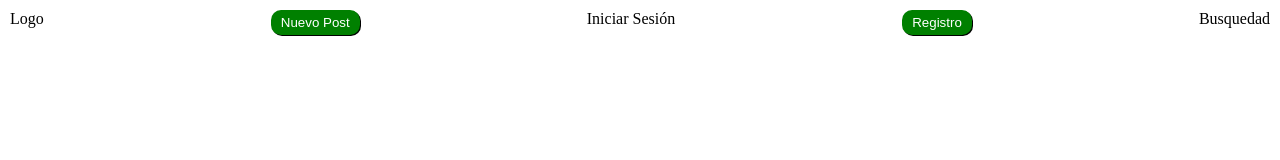
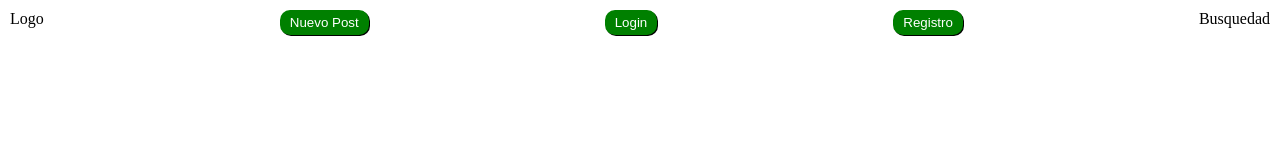
Before and after one commit to XimenaGaleano/PageStylegoAnxi, a plain HTML site: page index.html in a window 1280 px wide. Drawn offline with Linux system fonts and the light colour scheme.

```diff
--- a/index.html
+++ b/index.html
@@ -18,7 +18,9 @@
             <li>
                 <button class="mainButton">Nuevo Post</button>
             </li>
-            <li>Iniciar Sesión</li>
+            <li>
+                <button class="mainButton">Login</button>
+            </li>
             <li>
                 <button class="mainButton">Registro</button>
             </li>
```
